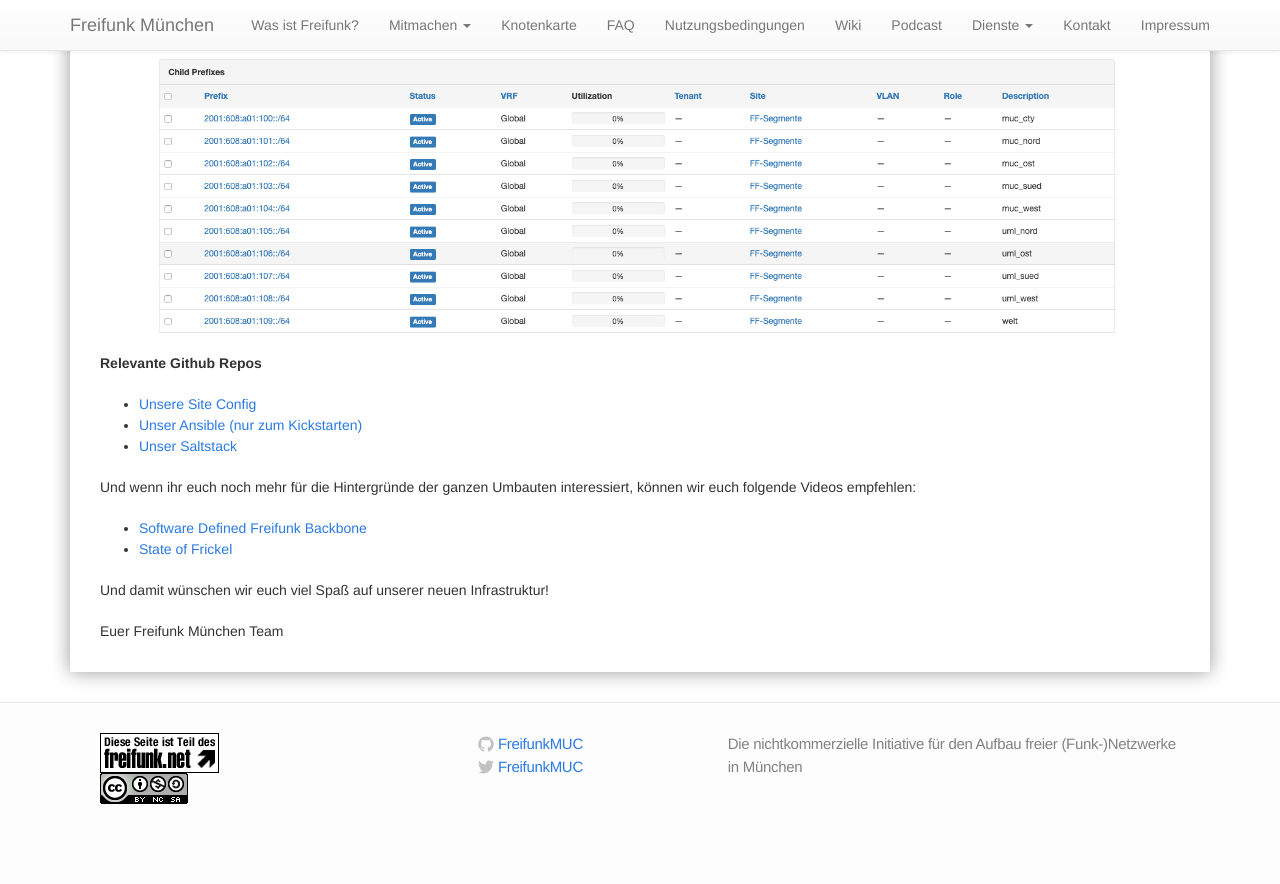
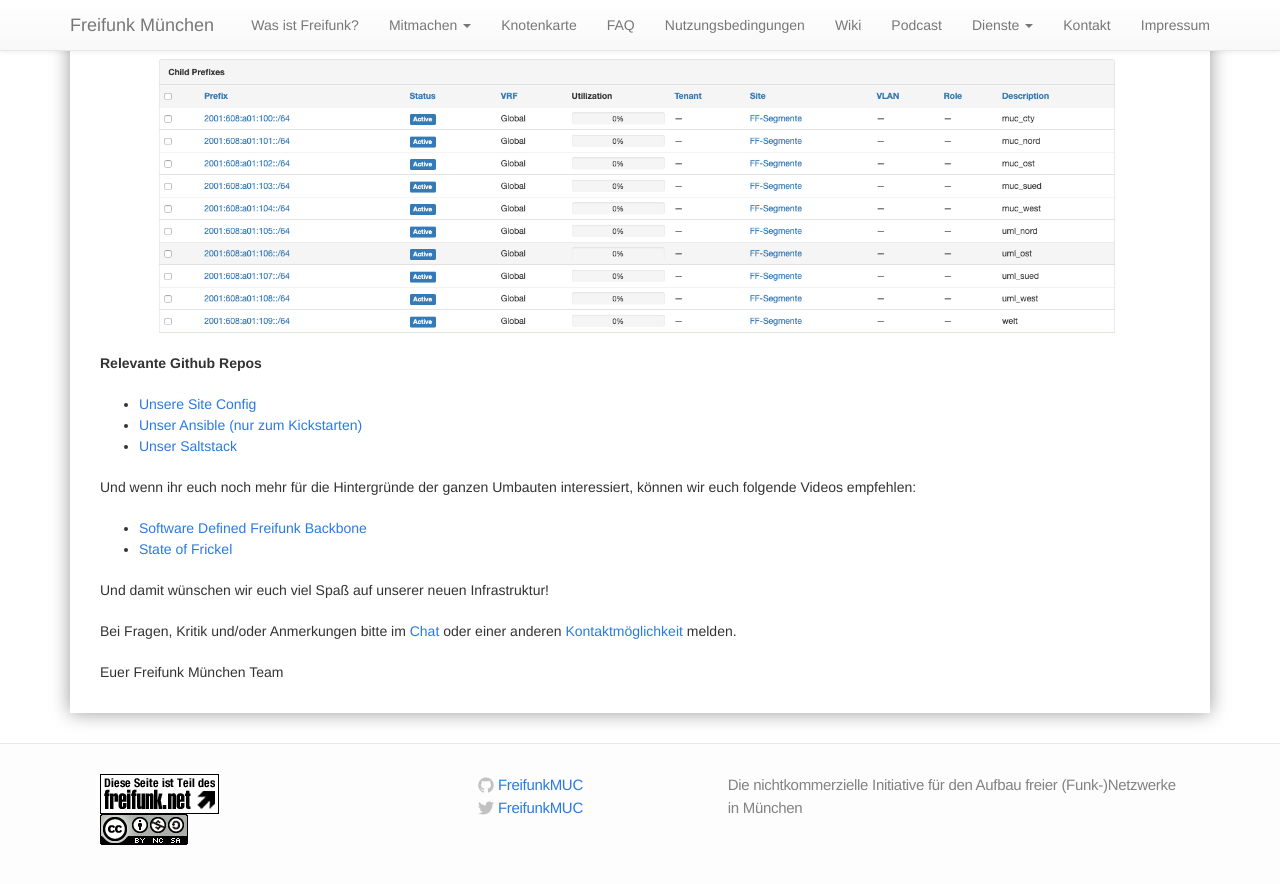
Before and after one commit to freifunkMUC/freifunkmuc.github.io, a Jekyll site: the page built from _posts/2019-06-03-infrastruktur-reboot-teil2.markdown, in a window 1280 px wide and 900 px high, scrolled down 1438 px. Shown: the top 884 px of the window. Built offline with Jekyll 4.4.1, drawn with Linux system fonts in a browser that asks for light colours; before the commit the page ends 2297 px from its top, so only the background shows below that.

Commit message:
Update 2019-06-03-infrastruktur-reboot-teil2.markdown

```diff
--- a/_posts/2019-06-03-infrastruktur-reboot-teil2.markdown
+++ b/_posts/2019-06-03-infrastruktur-reboot-teil2.markdown
@@ -62,4 +62,6 @@ Und wenn ihr euch noch mehr für die Hintergründe der ganzen Umbauten interessi
 
 Und damit wünschen wir euch viel Spaß auf unserer neuen Infrastruktur!
 
+Bei Fragen, Kritik und/oder Anmerkungen bitte im [Chat](https://chat.ffmuc.net) oder einer anderen [Kontaktmöglichkeit](https://ffmuc.net/kontakt) melden.
+
 Euer Freifunk München Team
```
